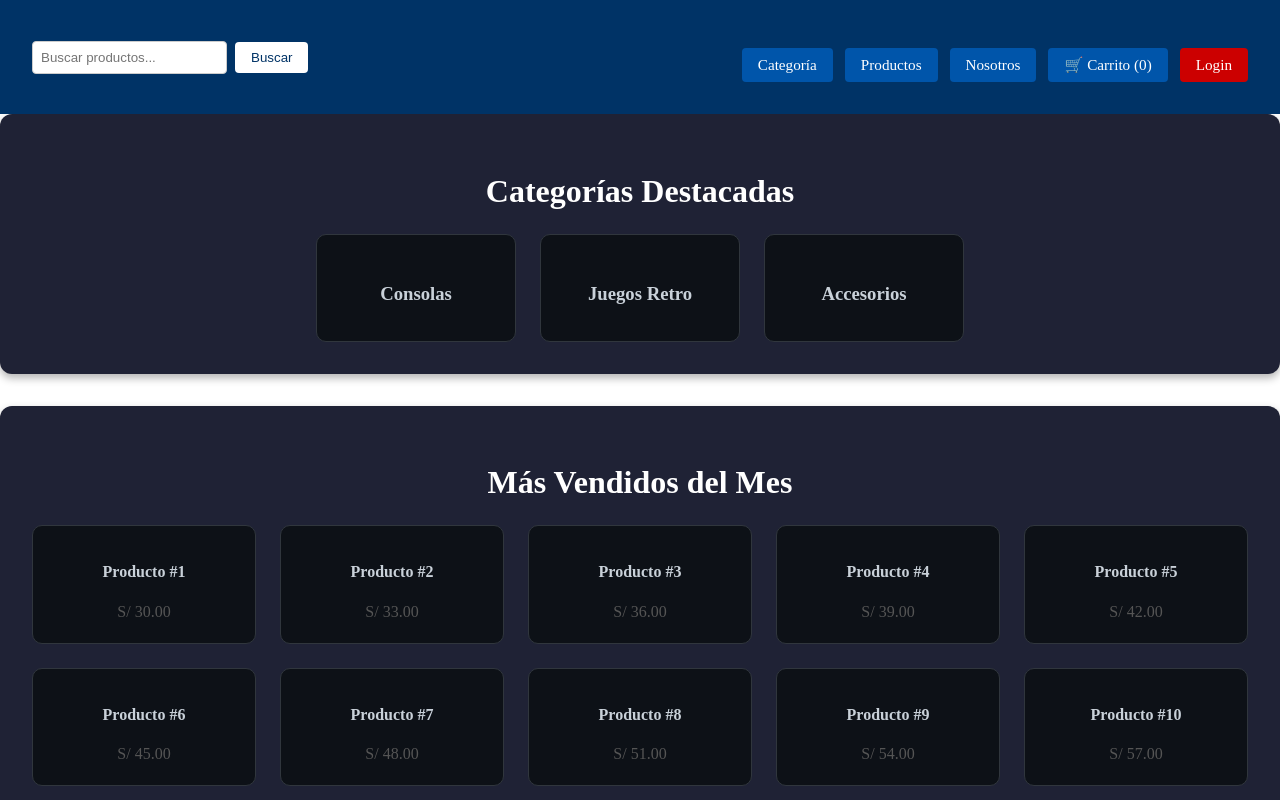
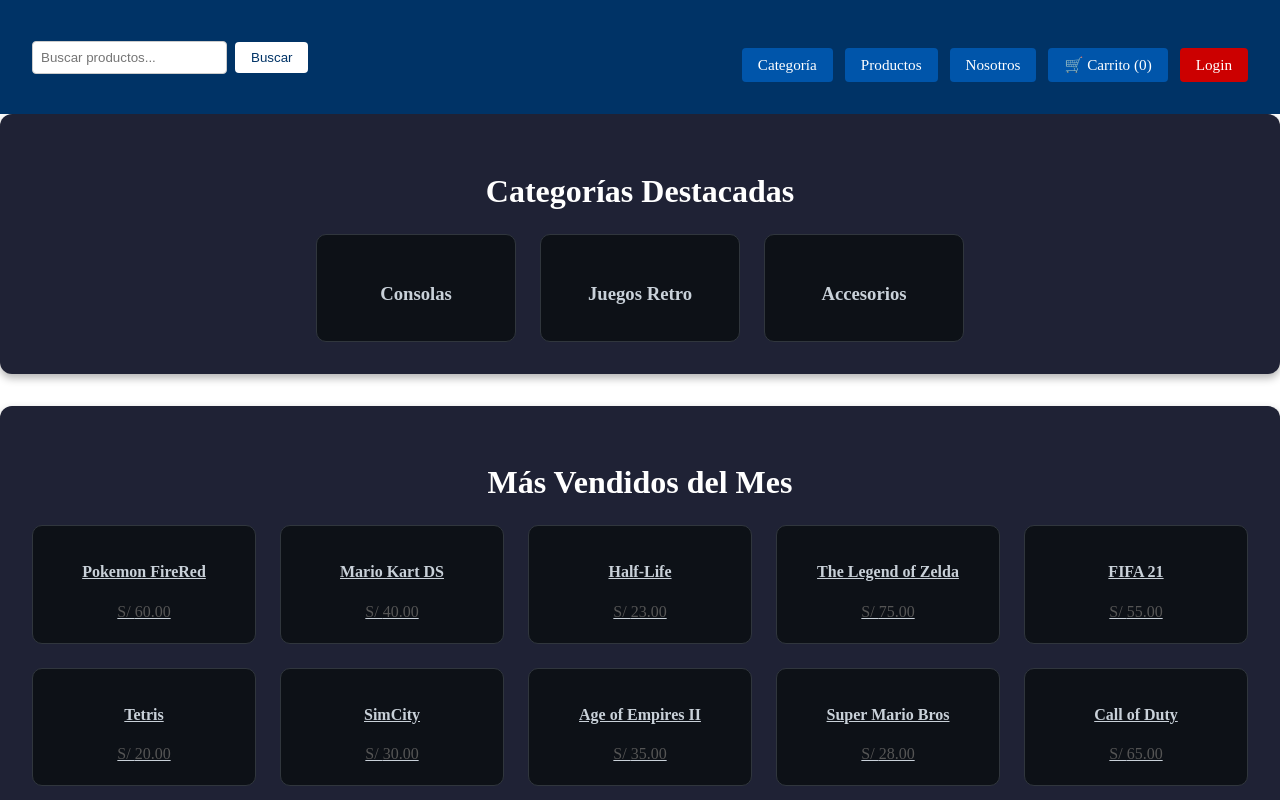
Before and after one commit to micaellodev/g3-progra, a React (Vite) app in the folder frontend/: page / in a window 1280 px wide. Shown: the top 800 px of the page. Built offline with nearby package versions, Linux system fonts and the light colour scheme.

Commit message:
VerDetalleProductos
Al hacer click en los más vendidos se peude ver el detallae de cada producto.

```diff
--- /dev/null
+++ b/frontend/src/components/Product/ProductoDetalle.jsx
@@ -0,0 +1,22 @@
+import React from 'react';
+import { useParams } from 'react-router-dom';
+import { juegos } from '../../constantes/Consts'; // Mismo array de productos
+
+const ProductoDetalle = () => {
+  const { id } = useParams(); // Esto captura el id de la URL
+  const producto = juegos.find(j => j.id === Number(id)); // Busca el producto por id
+
+  if (!producto) return <p>Producto no encontrado</p>;
+
+  return (
+    <div>
+      <h1>{producto.nombre}</h1>
+      <img src={producto.imagen} alt={producto.nombre} width={200} />
+      <p><strong>Descripción:</strong> {producto.descripcion}</p>
+      <p><strong>Precio:</strong> S/ {producto.precio.toFixed(2)}</p>
+      {/* Aquí más datos si quieres */}
+    </div>
+  );
+};
+
+export default ProductoDetalle;
--- a/frontend/src/components/inicio/ProductosMasVendidos.jsx
+++ b/frontend/src/components/inicio/ProductosMasVendidos.jsx
@@ -1,21 +1,22 @@
 import React from 'react';
+import { Link } from 'react-router-dom';
 import '../../styles/productos-mas-vendidos.css';
-
-const productos = Array.from({ length: 12 }, (_, i) => ({
-  nombre: `Producto #${i + 1}`,
-  precio: (10 + i) * 3,
-}));
+import { juegos } from '../../constantes/Consts';  // Importa el array juegos
 
 const ProductosMasVendidos = () => {
   return (
     <section className="mas-vendidos-section">
       <h2 className="mas-vendidos-titulo">Más Vendidos del Mes</h2>
       <div className="mas-vendidos-grid">
-        {productos.map((prod, idx) => (
-          <div key={idx} className="producto-card">
+        {juegos.map((prod) => (
+          <Link
+            key={prod.id}
+            to={`/producto/${prod.id}`}
+            className="producto-card"
+          >
             <h4>{prod.nombre}</h4>
             <p>S/ {prod.precio.toFixed(2)}</p>
-          </div>
+          </Link>
         ))}
       </div>
     </section>
--- a/frontend/src/routes/App.jsx
+++ b/frontend/src/routes/App.jsx
@@ -2,6 +2,7 @@
 import React from 'react';
 import { BrowserRouter as Router, Routes, Route } from 'react-router-dom';
 import useLogin from '../hooks/useLogin';
+
 // Importa tus demás componentes
 import Login            from '../pages/guest/LoginForm';
 import Inicio           from '../pages/guest/Inicio';
@@ -28,8 +29,12 @@
 import DetalleOrden     from '../pages/admin/DetalleOrden';
 import Categoria        from '../pages/guest/Categorias';
 
+// Importa el nuevo componente para detalle de producto por id
+import ProductoDetalle  from '../components/Product/ProductoDetalle';
+
 function App() {
   const { currentUser, login, logout } = useLogin();
+
   return (
     <Router>
       <Routes>
@@ -41,10 +46,15 @@
         <Route path="/categoria"          element={<Categoria />} />
         <Route path="/carrito"            element={<Carrito />} />
         <Route path="/detalleproducto"    element={<DetalleProducto />} />
+
+        {/* Ruta para detalle dinámico de producto */}
+        <Route path="/producto/:id"       element={<ProductoDetalle />} />
+
         {/* Administrador y Cliente */}
         <Route path="/cambiocontra"       element={<CambioContra />} />
         <Route path="/recuperarcontra"    element={<RecuperarContra />} />
-        <Route path="/cambio"             element={<Cambio handleLogin={login} />} />
+        <Route path="/cambio"              element={<Cambio handleLogin={login} />} />
+
         {/* Administrador */}
         <Route path="/dashboard"          element={<Dashboard />} />
         <Route path="/listaproducto"      element={<ListaProducto />} />
@@ -53,16 +63,18 @@
         <Route path="/listausuarios"      element={<ListaUsuarios />} />
         <Route path="/agregarproducto"    element={<AgregarProducto />} />
         <Route path="/agregarcategoria"   element={<AgregarCategoria />} />
+
         {/* Cliente Logeado */}
-        <Route path="/perfil"             element={<Perfil />} />
-        <Route path="/adminf"             element={<AdminForm />} />
-        <Route path="/checkout"           element={<Checkout />} />
-        <Route path="/metododepago"       element={<MetodoDePago />} />
-        <Route path="/ordencompletada"    element={<OrdenCompletada />} />
-        <Route path="/admin/usuarios/:id" element={<DetalleUsuario />} />
+        <Route path="/perfil"              element={<Perfil />} />
+        <Route path="/adminf"              element={<AdminForm />} />
+        <Route path="/checkout"            element={<Checkout />} />
+        <Route path="/metododepago"        element={<MetodoDePago />} />
+        <Route path="/ordencompletada"     element={<OrdenCompletada />} />
+        <Route path="/admin/usuarios/:id"  element={<DetalleUsuario />} />
         <Route path="/admin/ordenes/:id"   element={<DetalleOrden />} />
       </Routes>
     </Router>
   );
 }
+
 export default App;
```
Also changed, not shown: frontend/src/components/Product/ListaProductos.jsx (added, +18 -0 lines).
